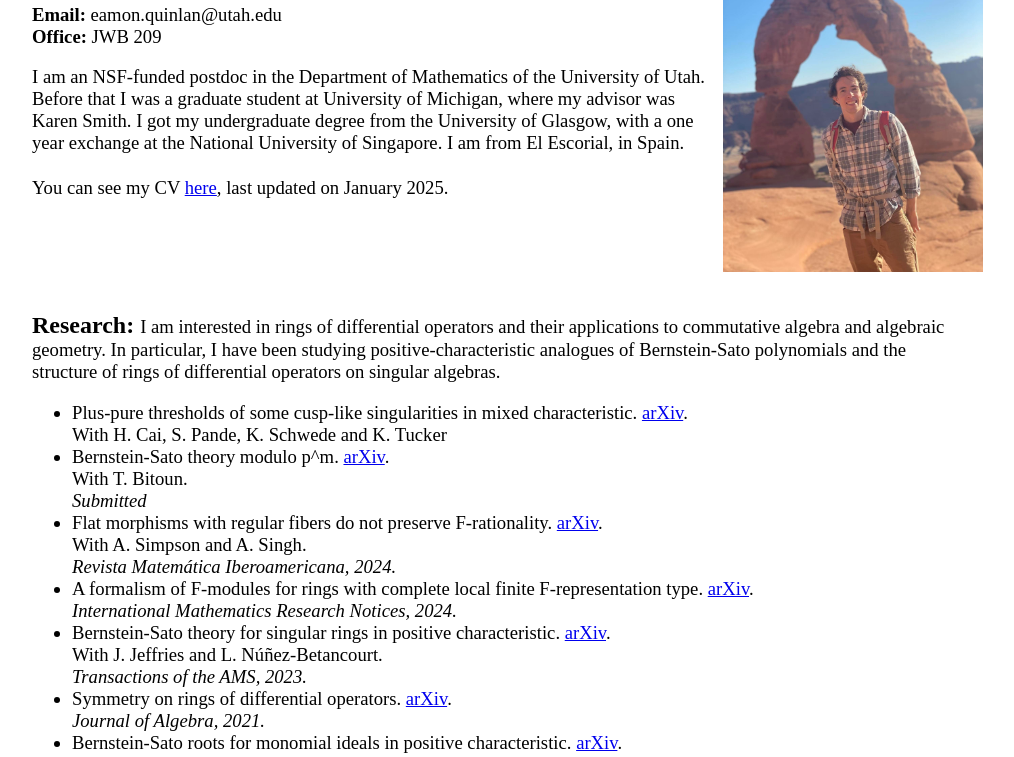
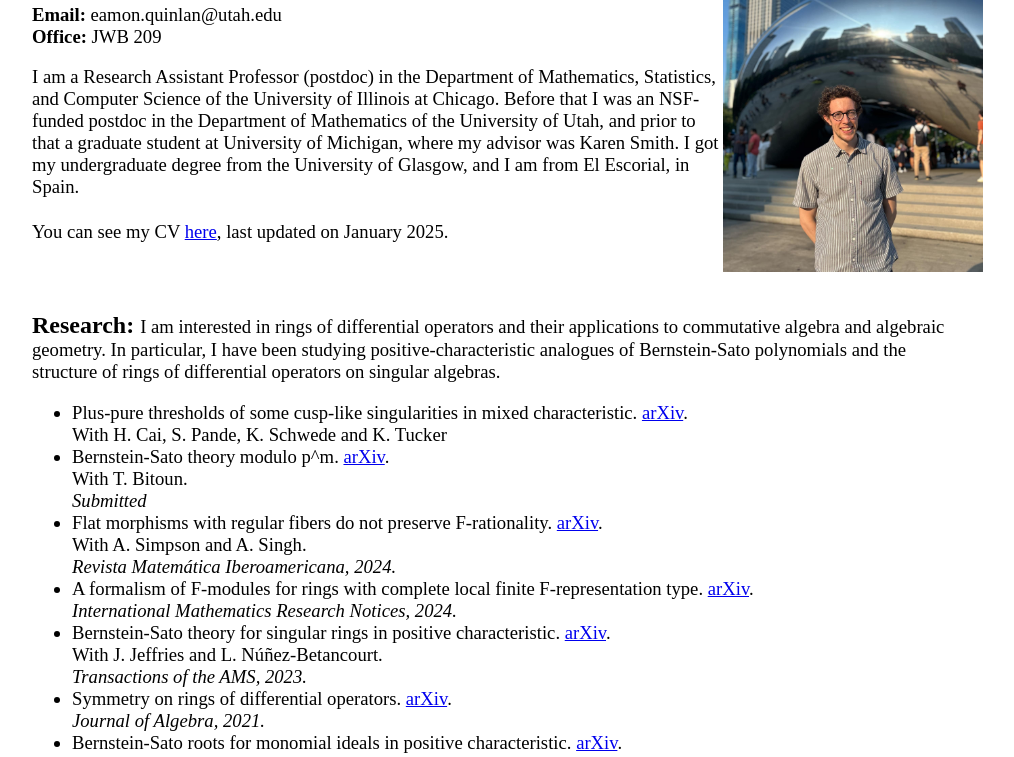
Before and after one commit to EamonQG/EamonQG.github.io, a plain HTML site: page index.html in a window 1280 px wide. Shown: the part 82-839 px from the top of the page, without its empty margins (32-1046 px from the left). Drawn offline with Linux system fonts and the light colour scheme.

Commit message:
cv update

```diff
--- a/index.html
+++ b/index.html
@@ -8,7 +8,7 @@
 </head>
 <body style="width:90vw;margin-left:auto;margin-right:auto;">
 
-<div style="float:right;width:40%;aspect-ratio:4/3;background:url(delicate-arch.jpg);background-size: contain;background-repeat: no-repeat;margin:0 0 0 0">
+<div style="float:right;width:40%;aspect-ratio:4/3;background:url(bean.jpeg);background-size: contain;background-repeat: no-repeat;margin:0 0 0 0">
 </div>
 
 <div style="font-size:14pt; width:60%; float:left; margin:0 0 0 0">
@@ -16,7 +16,7 @@
 	<p>
 	<b>Email: </b>eamon.quinlan@utah.edu<br>
 	<b>Office: </b> JWB 209</p>
-	<p> I am an NSF-funded postdoc in the Department of Mathematics of the University of Utah. Before that I was a graduate student at University of Michigan, where my advisor was Karen Smith. I got my undergraduate degree from the University of Glasgow, with a one year exchange at the National University of Singapore. I am from El Escorial, in Spain.	</p>
+	<p> I am a Research Assistant Professor (postdoc) in the Department of Mathematics, Statistics, and Computer Science of the University of Illinois at Chicago. Before that I was an NSF-funded postdoc in the Department of Mathematics of the University of Utah, and prior to that a graduate student at University of Michigan, where my advisor was Karen Smith. I got my undergraduate degree from the University of Glasgow, and I am from El Escorial, in Spain.	</p>
 
 	<p> You can see my CV <a href="curriculum_vitae.pdf"> <b style="font-size:18pt"> </b>here</a>, last updated on January 2025. </p>
 
```
